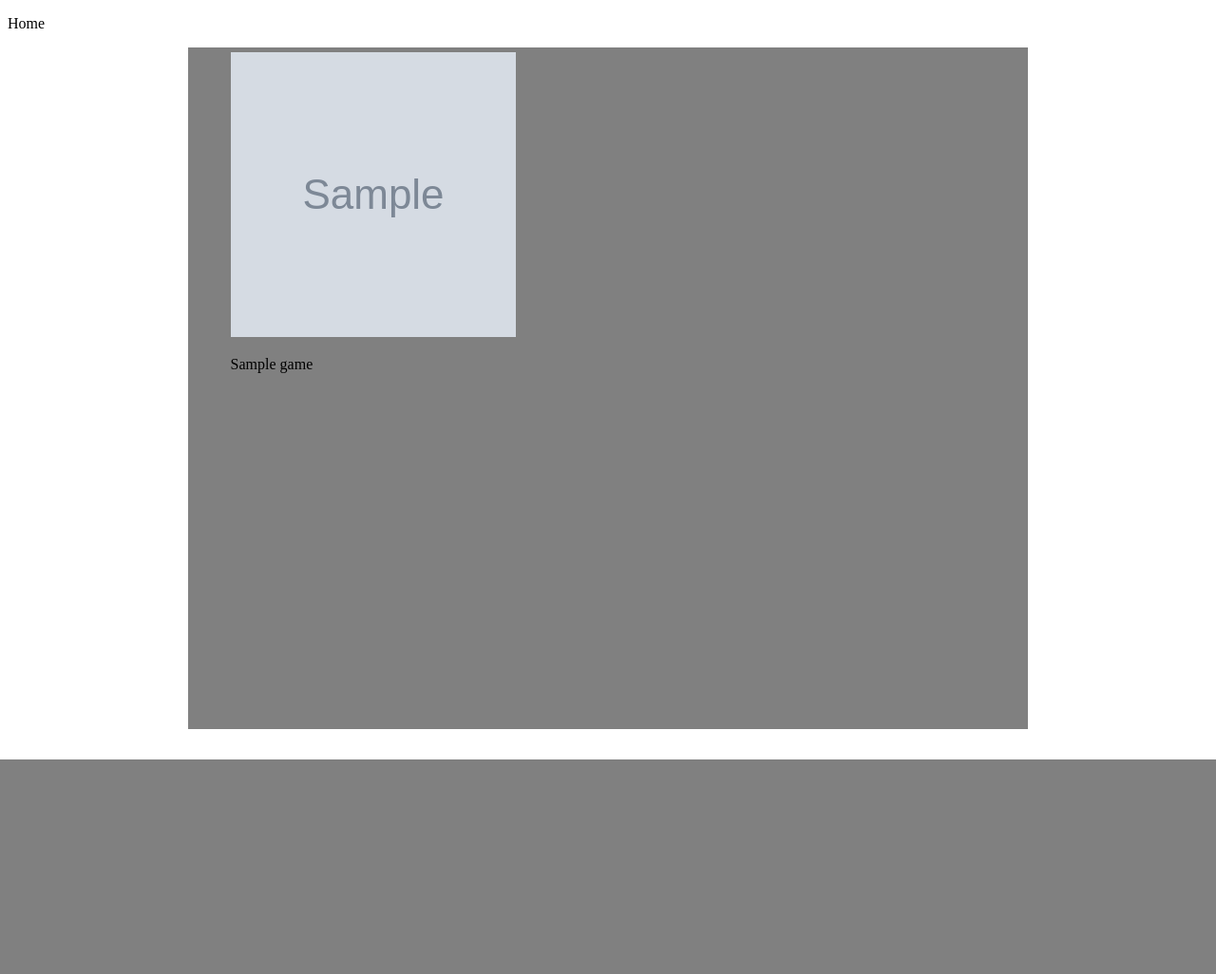
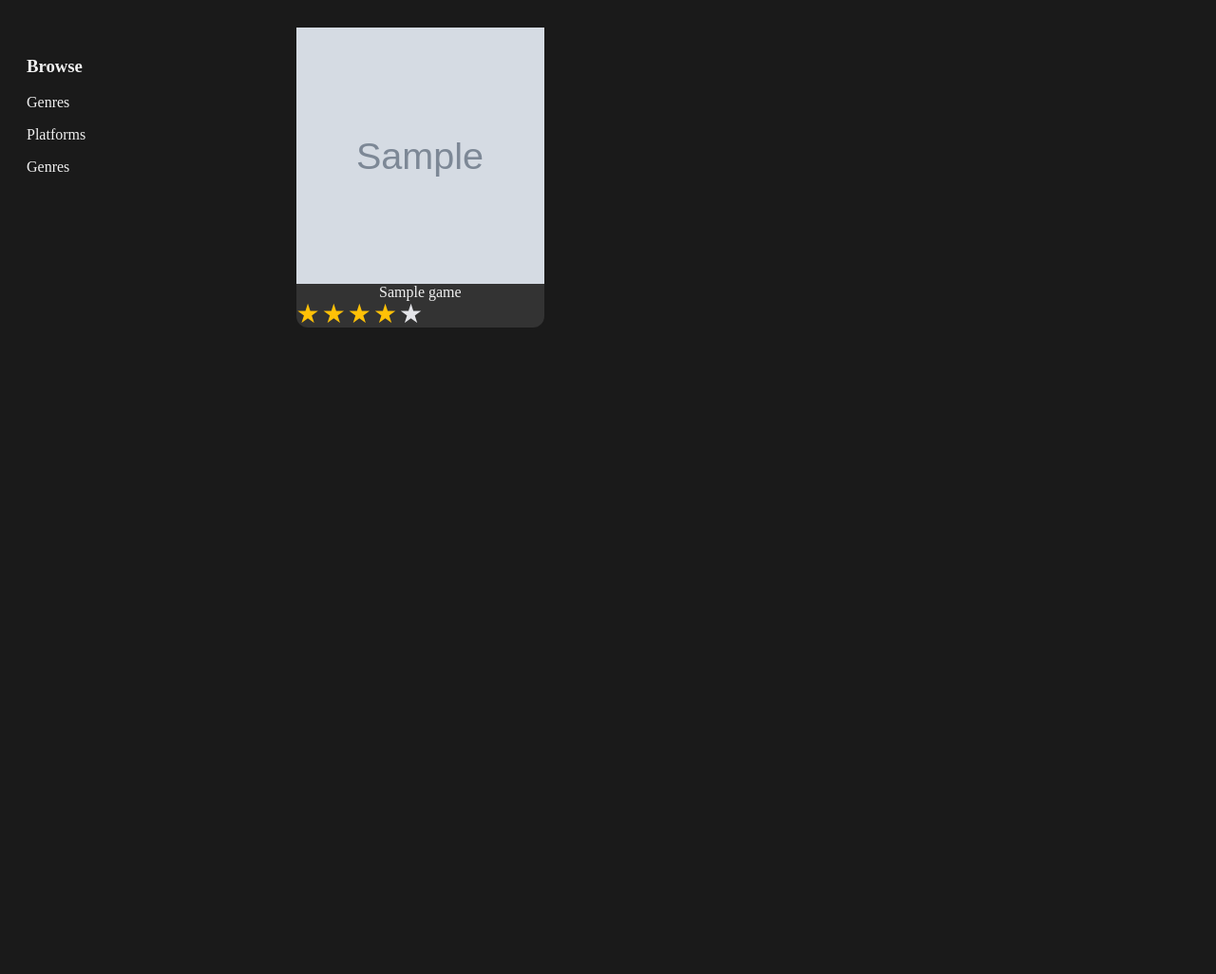
Before and after one commit to C001tea/Games_site, a Django app: page / in a window 1280 px wide. Shown: the whole page at 95% size. Before the commit the page ends 800 px from the top, so only its background shows below. Run offline with Django 5.2, Linux system fonts and the light colour scheme; tables that the repository leaves empty hold one stand-in row (values such as "Sample post"); grey boxes marked "Sample" are stand-in pictures.

Commit message:
немного фронта

```diff
--- a/gamescatalog/catalog/admin.py
+++ b/gamescatalog/catalog/admin.py
@@ -1,11 +1,11 @@
 from django.contrib import admin
-from .models import Games, Store, Ratings, Requirements, Screenshots, GamePrice
+from .models import Game, Store, Rating, Requirement, Screenshot, GamePrice
 
 
-@admin.register(Games)
+@admin.register(Game)
 class AdminGame(admin.ModelAdmin):
     list_display = ['name', 'released', 'rating', 'steam_id']
-    list_filter = ('stores',)
+    list_filter = ('stores', 'genres')
 
 @admin.register(Store)
 class AdminStore(admin.ModelAdmin):
--- a/gamescatalog/catalog/models.py
+++ b/gamescatalog/catalog/models.py
@@ -8,8 +8,12 @@ class Store(models.Model):
     def __str__(self):
         return self.name
 
+class Genre(models.Model):
+    name = models.CharField(max_length=100, unique=True)
+    def __str__(self):
+        return self.name
 
-class Games(models.Model):
+class Game(models.Model):
     id = models.IntegerField(primary_key=True)
     slug = models.SlugField(max_length=255, unique=True)
     name = models.CharField(max_length=255, verbose_name="Name")
@@ -20,20 +24,21 @@ class Games(models.Model):
     description = models.TextField(null=True, blank=True, verbose_name="Description")
     steam_id = models.CharField(null=True, blank=True)
 
+    genres = models.ManyToManyField(Genre, verbose_name="genre")
     stores = models.ManyToManyField(Store, blank=True, verbose_name="stores")
 
     def __str__(self):
         return self.name
 
-class Screenshots(models.Model):
-    game = models.ForeignKey(Games, on_delete=models.CASCADE, related_name='screenshots')
+class Screenshot(models.Model):
+    game = models.ForeignKey(Game, on_delete=models.CASCADE, related_name='screenshots')
     image = models.URLField(max_length=500, null=True, blank=True)
 
     def __str__(self):
         return f"Link for {self.game.name}"
 
-class Ratings(models.Model):
-    game = models.ForeignKey(Games, on_delete=models.CASCADE, related_name="detail_ratings")
+class Rating(models.Model):
+    game = models.ForeignKey(Game, on_delete=models.CASCADE, related_name="detail_ratings")
     title = models.CharField(max_length=100, verbose_name="rating")
     count = models.IntegerField(default=0, verbose_name="count")
     percent = models.FloatField(default=0.0, verbose_name="percent")
@@ -41,8 +46,8 @@ class Ratings(models.Model):
     def __str__(self):
         return f"{self.title} {self.count} for {self.game.name}"
 
-class Requirements(models.Model):
-    game = models.ForeignKey(Games, on_delete=models.CASCADE, related_name="requirements")
+class Requirement(models.Model):
+    game = models.ForeignKey(Game, on_delete=models.CASCADE, related_name="requirements")
 
     platform_name = models.CharField(max_length=100, verbose_name="Platform name")
     minimum = models.TextField(null=True, blank=True, verbose_name="Minimum")
@@ -52,7 +57,7 @@ class Requirements(models.Model):
         return f'{self.platform_name} reqs for {self.game.name}'
 
 class GamePrice(models.Model):
-    game = models.ForeignKey(Games, on_delete=models.CASCADE, related_name='prices')
+    game = models.ForeignKey(Game, on_delete=models.CASCADE, related_name='prices')
     store = models.ForeignKey(Store, on_delete=models.CASCADE, related_name='game_prices')
     price = models.DecimalField(max_digits=8, decimal_places=2, null=True, blank=True)
     retail_price = models.DecimalField(max_digits=8, decimal_places=2, null=True, blank=True)
--- a/gamescatalog/catalog/static/catalog/css/style.css
+++ b/gamescatalog/catalog/static/catalog/css/style.css
@@ -1,13 +1,21 @@
+:root{
+    --bg-color: #1a1a1a;
+    --text-color: #f0f0f0;
+}
+
+body {
+    background-color: var(--bg-color);
+    color: var(--text-color);
+}
+
 .ul_catalog{
     display: grid;
-    grid-template-columns: 1fr 1fr;
-    grid-template-rows: 1fr 1fr;
+    grid-template-columns: 1fr 1fr 1fr;
+    grid-template-rows: 1fr 1fr 1fr;
     list-style: none;
 }
 
 .div_catalog{
-    background: gray;
-    margin-left: 15%;
     margin-right: 15%;
     padding: 0;
 }
@@ -15,5 +23,66 @@
 .div_product{
     margin: 5px;
     padding: 0;
-    box-shadow: 0px;
+    background-color: #333333;
+    text-align: center;
+    border-radius: 12px;
 }
+
+.link-game{
+    font-family: Open Sans, Cantarell, Ubuntu, Oxygen, Roboto, Segoe UI, BlinkMacSystemFont, -apple-system, "Arial Black", "Impact", sens-serif;
+    color: #ffffff;
+}
+
+.product_card img{
+    width: 100%;
+    height: 270px;
+    object-fit: cover;
+    display: block;
+    overflow-clip-margin: content-box;
+    overflow: clip;
+}
+
+.game-rating{
+    display: flex;
+    align-items: center;
+    gap: 10px;
+}
+
+.stars{
+    --percent: calc(var(--rating) / 5 * 100%);
+    display: inline-block;
+    font-size: 28px;
+    font-family: Times, serif;
+    line-height: 1;
+}
+
+.stars::before{
+    content: '★★★★★';
+    letter-spacing: 2px;
+
+    background: linear-gradient(
+    90deg,
+    #ffc107 var(--percent),
+    #e4e5e9 var(--percent)
+    );
+
+    -webkit-background-clip: text;
+    -webkit-text-fill-color: transparent;
+}
+
+
+.main-layout{
+    display: flex;
+}
+
+.sidebar{
+    position: sticky;
+    height: max-content;
+    padding: 20px;
+    width: 250px;
+    top: 20px;
+}
+
+.content{
+    flex-grow: 1;
+}
--- a/gamescatalog/catalog/templates/catalog/base.html
+++ b/gamescatalog/catalog/templates/catalog/base.html
@@ -8,7 +8,20 @@
 </head>
 
 <body>
+
+<div class="main-layout">
+    <aside class="sidebar">
+    <h3>Browse</h3>
+    <p>Genres</p>
+    <p>Platforms</p>
+    <p>Genres</p>
+</aside>
+<main class="content">
 {% block content %}
 {% endblock %}
+</main>
+
+</div>
+
 </body>
 </html>
--- a/gamescatalog/catalog/templates/catalog/home.html
+++ b/gamescatalog/catalog/templates/catalog/home.html
@@ -3,15 +3,19 @@
 {% block title %}Home{% endblock %}
 
 {% block content %}
-<p>Home</p>
 
 <div class="div_catalog">
 <ul class="ul_catalog">
 {% for game in games_list %}
         <li>
             <div class="div_product">
-                <img src="{{game.image}}" style="width:300px; height:300px" alt="image">
-                <p>{{game.name}}</p>
+                <div class="product_card">
+                <img src="{{ game.image }}" alt="image">
+                    {{game.name}}
+                    <div class="game-rating">
+                        <div class="stars" style="--rating: {{ game.rating }}"></div>
+                    </div>
+                </div>
             </div>
         </li>
 
--- a/gamescatalog/catalog/views.py
+++ b/gamescatalog/catalog/views.py
@@ -1,9 +1,9 @@
 from django.http import HttpResponse
 from django.shortcuts import render
-from .models import Games
+from .models import Game
 
 def hello(request):
 
-    games_list = Games.objects.all()[:10]
+    games_list = Game.objects.all()[:72]
 
     return render(request, 'catalog/home.html', context={'games_list': games_list})
```
Also changed, not shown: gamescatalog/catalog/management/commands/fetch_data.py (+46 -91 lines), gamescatalog/catalog/migrations/0008_genres_games_genres.py (added), gamescatalog/catalog/migrations/0009_rename_games_game_rename_genres_genre_and_more.py (added), gamescatalog/catalog/static/__init__.py (deleted), gamescatalog/catalog/static/catalog/__init__.py (deleted), gamescatalog/catalog/static/catalog/css/__init__.py (deleted).
